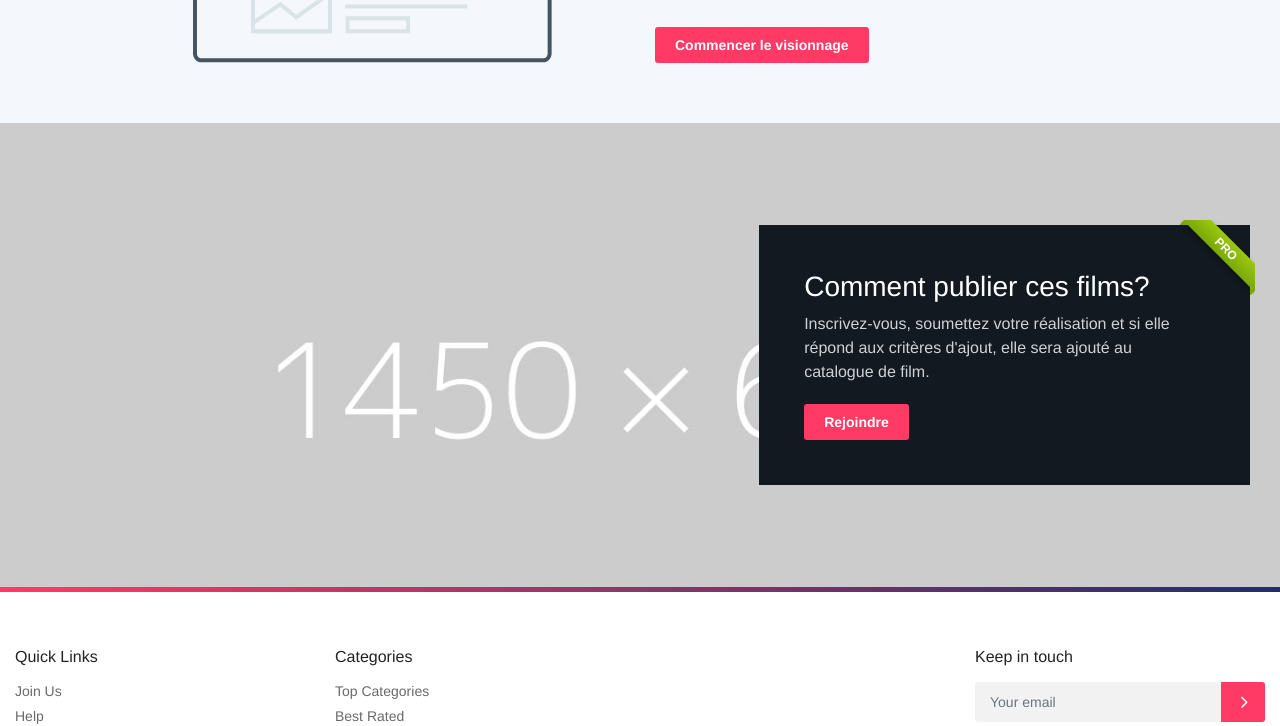
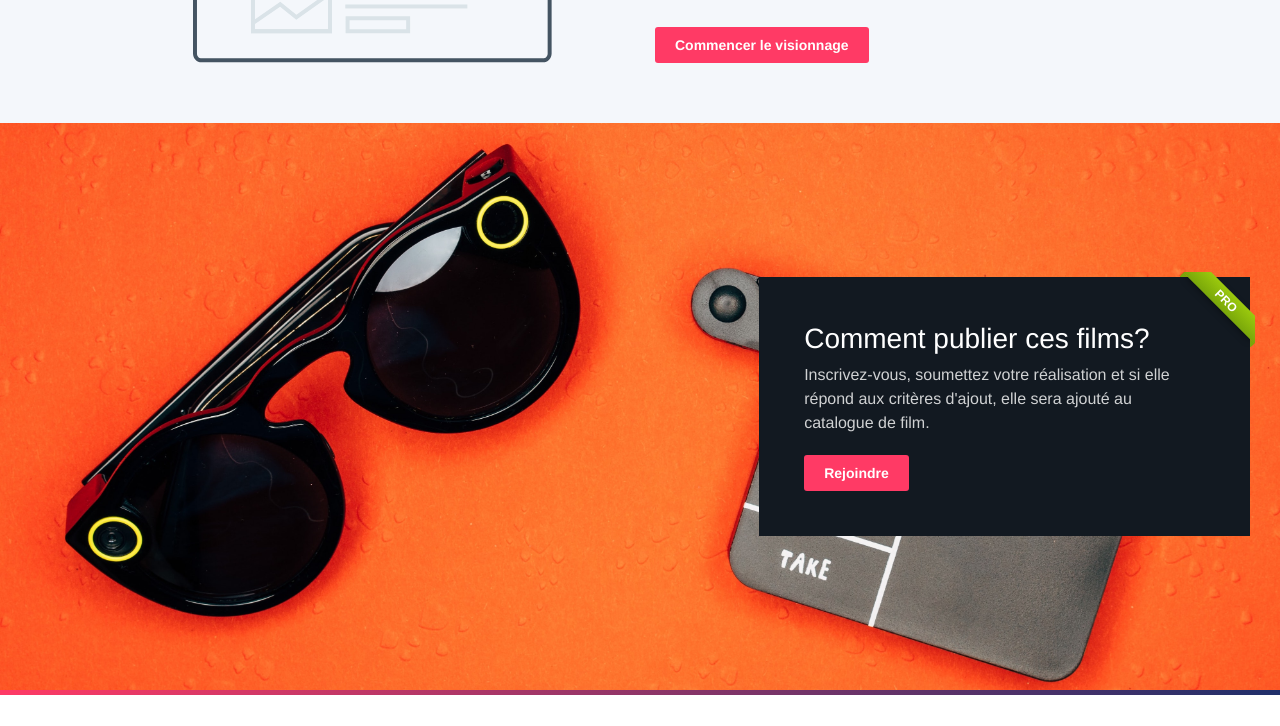
Before and after one commit to homescriptone/momovi-frontend, a plain HTML site: page index.html in a window 1280 px wide. Shown: the part 3016-3742 px from the top of the page. Drawn offline with Linux system fonts and the light colour scheme.

Commit message:
ajout dimage pour laccueil
ajout d'une image pour la page d'accueil

```diff
--- a/css/home.css
+++ b/css/home.css
@@ -861,7 +861,7 @@ a.btn_explore:hover {
   -o-background-size: cover;
   background-size: cover;
   background-position: top center;
-  padding: 8% 0;
+  padding: 12% 0;
 }
 .call_section .box_1 {
   position: relative;
--- a/index.html
+++ b/index.html
@@ -461,7 +461,7 @@
 	        <!-- /container -->
 	    </div>
 	    <!-- /bg_gray -->
-	    <div class="call_section version_2 lazy" data-bg="url(img/bg_call_section.jpg)">
+	    <div class="call_section version_2 lazy" data-bg="url(img/pro-version.jpg)">
 	        <div class="container clearfix">
 	            <div class="col-lg-5 col-md-6 float-right wow">
 	                <div class="box_1">
```
Also changed, not shown: img/pro-version.jpg (added), 3 other files.
